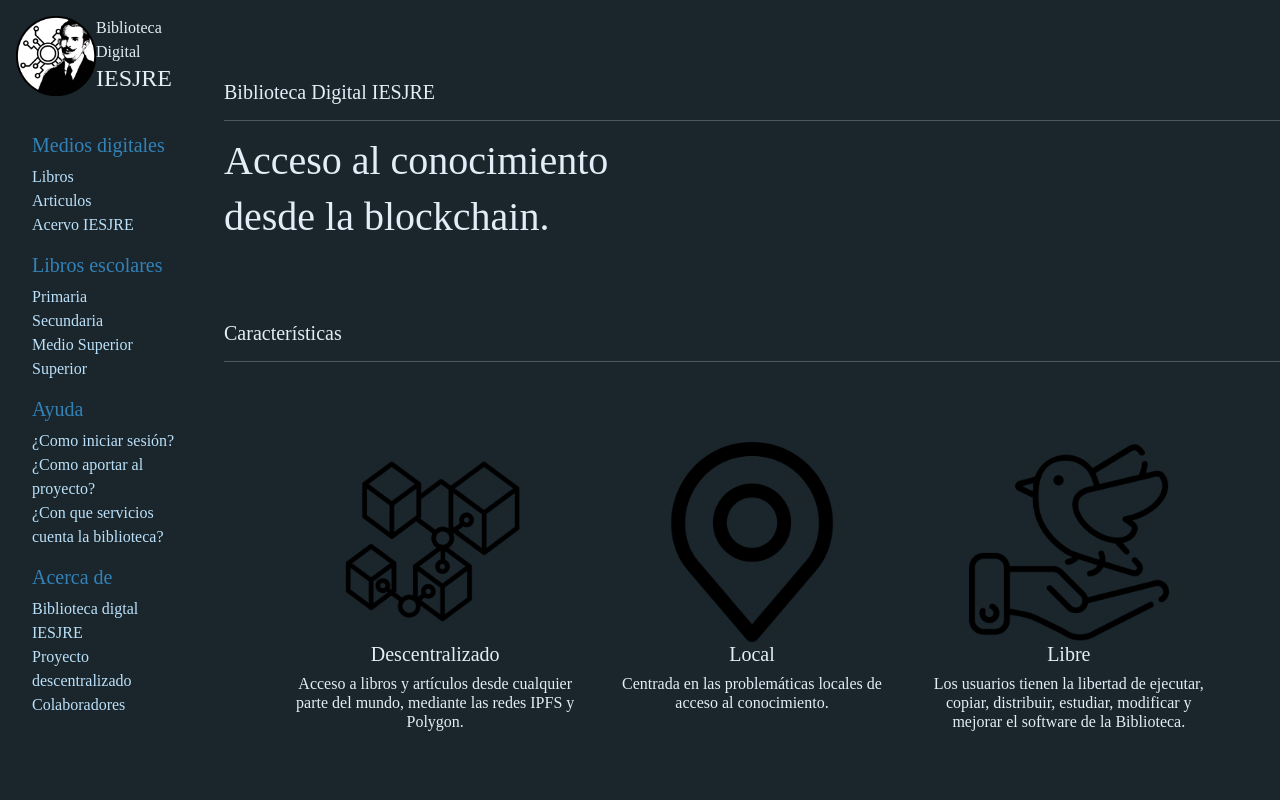
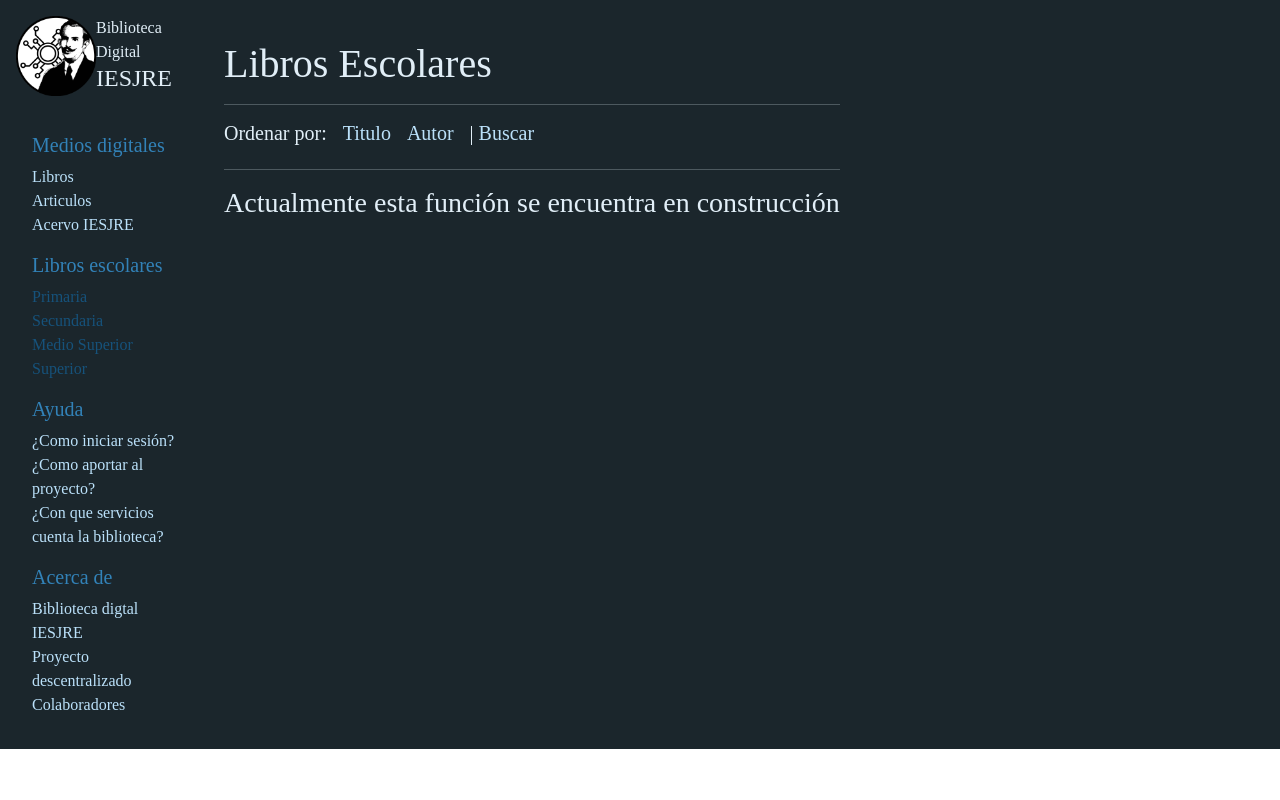
Before and after one commit to BookmanTasty/bdies, a React (Create React App) app: page /escolares/portada in a window 1280 px wide. Shown: the top 800 px of the page. Built offline with nearby package versions, Linux system fonts and the light colour scheme; no server answers; a web font is replaced by a local one.

Commit message:
Agregadas paginas

```diff
--- a/src/App.js
+++ b/src/App.js
@@ -14,7 +14,7 @@ import Libros from './pages/Libros'
 import Leer from './pages/Leer'
 import Articulos from './pages/Articulos';
 import Acervo from './pages/Acervo';
-
+import Escolares from './pages/Escolares';
 
 
 function App() {
@@ -29,6 +29,7 @@ function App() {
             <Route path="/libros" component={Libros} />
             <Route path="/articulos" component={Articulos} />
             <Route path="/acervo" component={Acervo} />
+            <Route path="/escolares" component={Escolares} />
             <Route path="/" component={Introduccion} />
 
           </Switch>
--- a/src/components/Menu.js
+++ b/src/components/Menu.js
@@ -22,16 +22,16 @@ const Menu = () => {
                     <h5>Libros escolares</h5>
                 </li>
                 <li>
-                    <NavLink to="/rer" exact>Primaria</NavLink>
+                    <NavLink to="/escolares/portada" exact>Primaria</NavLink>
                 </li>
                 <li>
-                    <NavLink to="" exact>Secundaria</NavLink>
+                    <NavLink to="/escolares/portada" exact>Secundaria</NavLink>
                 </li>
                 <li>
-                    <NavLink to=""exact>Medio Superior</NavLink>
+                    <NavLink to="/escolares/portada"exact>Medio Superior</NavLink>
                 </li>
                 <li>
-                    <NavLink to=""exact>Superior</NavLink>
+                    <NavLink to="/escolares/portada"exact>Superior</NavLink>
                 </li>
                 <li>
                     <h5>Ayuda</h5>
--- /dev/null
+++ b/src/pages/Escolares.js
@@ -0,0 +1,33 @@
+import React from 'react';
+import { Route, Switch, Link } from 'react-router-dom';
+import Portadaescolar from './escolares/Portadaescolar';
+
+const Escolares = () => {
+
+
+    return (
+        <div className="fpaginas">
+
+            <h1>Libros Escolares</h1>
+            <hr />
+            <div className="busqueda">
+
+                <h5 >Ordenar por:</h5>
+                <h5 >  <Link to="/escolares/portada">Titulo</Link> </h5>
+                <h5 > <Link to="/escolares/portada">Autor</Link> </h5>
+                <h5 > | <Link to="/escolares/portada">Buscar</Link> </h5>
+            </div>
+            <Switch>
+                <div>
+                    <Route path="/escolares/portada" > <Portadaescolar /> </Route>
+
+
+                </div>
+            </Switch>
+        </div>
+    )
+}
+
+
+
+export default Escolares;
--- /dev/null
+++ b/src/pages/escolares/Portadaescolar.js
@@ -0,0 +1,13 @@
+
+export default function Portadaescolar() {
+
+  return (
+
+    <div>
+      <hr />
+      <h3> Actualmente esta función se encuentra en construcción </h3>
+    </div>
+
+
+  );
+}
```
